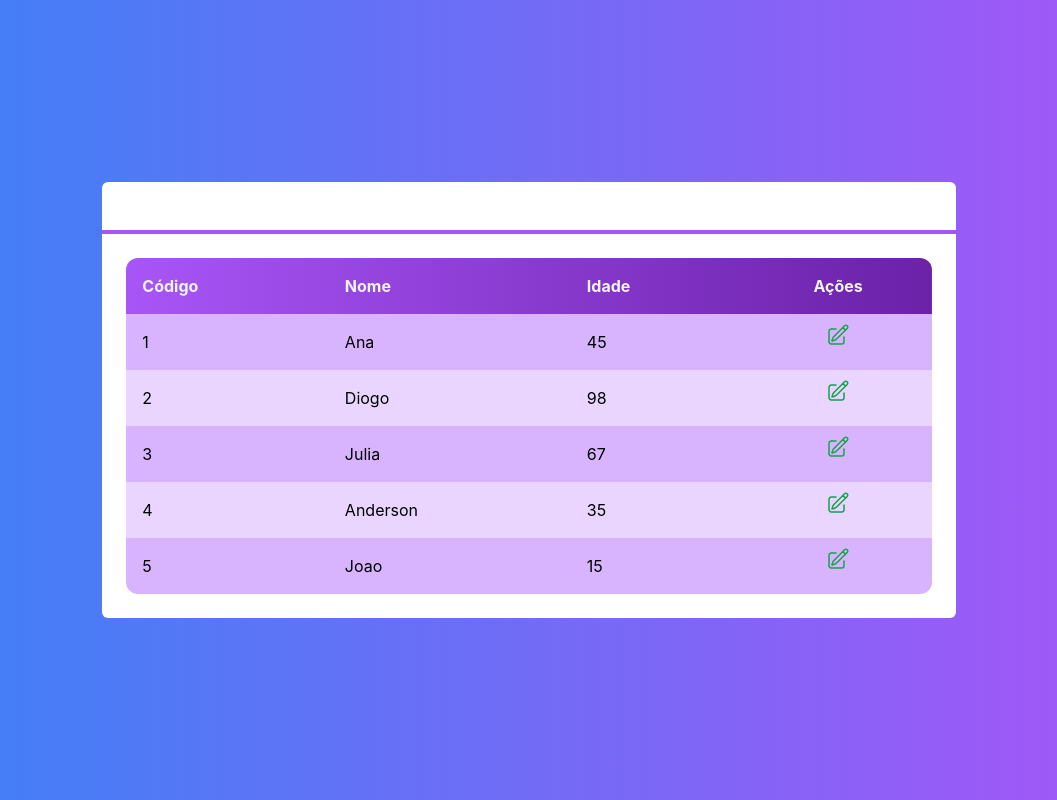
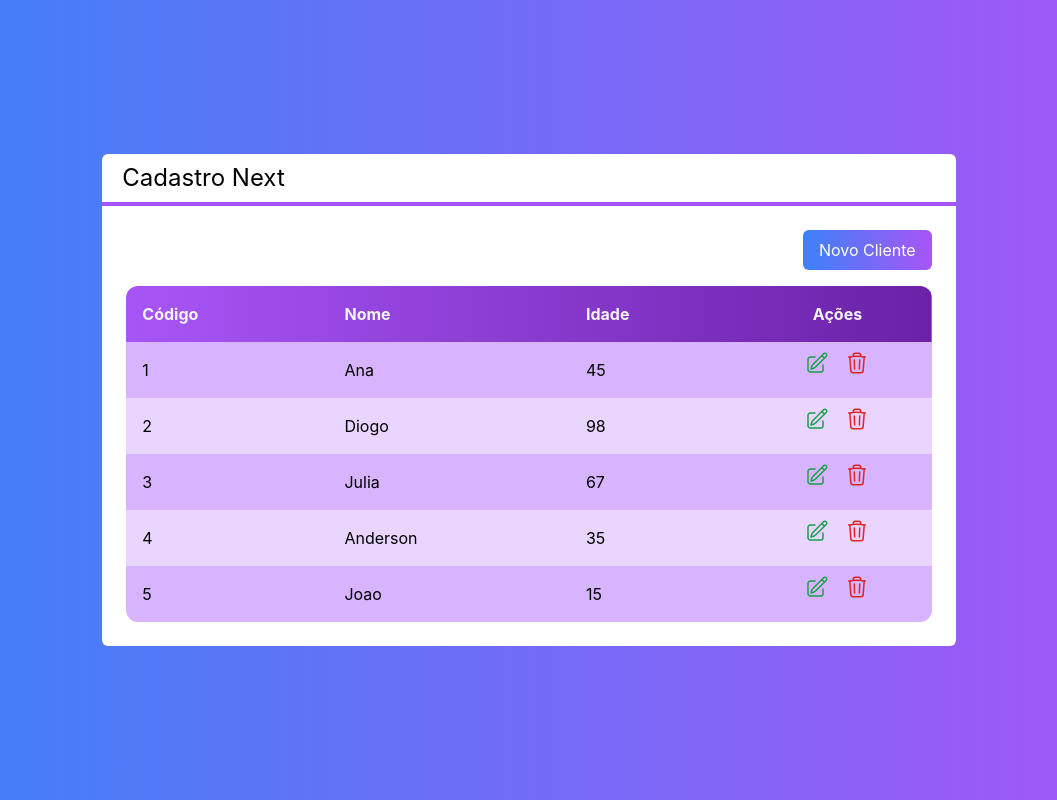
Before and after one commit to DouglasRodriguesBoeno/CRUD-NextJs-Firebase-TailwindCSS, a Next.js app in the folder next-crud/: page / in a window 1280 px wide. Shown: the whole page, without its empty margins (111-1168 px from the left). Built offline with nearby package versions, Linux system fonts and the light colour scheme.

Commit message:
create button new client

```diff
--- /dev/null
+++ b/next-crud/src/components/Button.tsx
@@ -0,0 +1,18 @@
+interface buttonProps {
+    color?: 'green' | 'blue' | 'gray' | 'red'
+    className?: string
+    children: any
+}
+
+export default (props: buttonProps) => {
+    const color = props.color ?? 'green'
+
+    return (
+        <button className={`
+        bg-gradient-to-r from-${color}-400 to-${color}-500
+        text-white px-4 py-2 rounded-md ${props.className}
+      `}>
+            {props.children}
+        </button>
+    )
+}
--- a/next-crud/src/components/Title.tsx
+++ b/next-crud/src/components/Title.tsx
@@ -3,7 +3,7 @@ import React from "react";
 export default (props) => {
     return (
         <div className="flex flex-col justify-center">
-            <h1 className="px-5  py-2 text-2xl">
+            <h1 className="px-5  py-2 text-2xl text-black">
                 {props.children}
                 </h1>
             <hr className="border-2 border-purple-500"></hr>
--- a/next-crud/src/pages/index.tsx
+++ b/next-crud/src/pages/index.tsx
@@ -2,6 +2,7 @@ import React from 'react'
 import Layout from '../components/Layout'
 import Table from '../components/Table'
 import Cliente from '../core/Cliente'
+import Button from '../components/Button'
 
 export default function Home() {
   const clientes = [
@@ -17,7 +18,7 @@ export default function Home() {
   }
 
   function clienteDelete(cliente: Cliente) {
-    console.log(cliente.nome)
+    console.log(`Excluir ${cliente.nome}`)
   }
 
   return (
@@ -28,7 +29,12 @@ export default function Home() {
     `}>
 
       <Layout title="Cadastro Next">
-        <Table clientes={clientes} clienteSelection={clienteSelection}></Table>
+        <div className={`flex justify-end`}>
+          <Button color='green' className='mb-4'>Novo Cliente</Button>
+        </div>
+        <Table clientes={clientes}
+          clienteDelete={clienteDelete}
+          clienteSelection={clienteSelection}></Table>
       </Layout>
     </div>
   )
--- a/next-crud/tailwind.config.js
+++ b/next-crud/tailwind.config.js
@@ -1,8 +1,14 @@
 /** @type {import('tailwindcss').Config} */
 module.exports = {
-  content: [
-    "./src/pages/**/*.{js,ts,jsx,tsx}",
-    "./src/components/**/*.{js,ts,jsx,tsx}",
+  content:
+    [
+      "./src/pages/**/*.{js,ts,jsx,tsx}",
+      "./src/components/**/*.{js,ts,jsx,tsx}",
+    ],
+  safelist: [
+    /^bg-/,
+    /^to-/,
+    /^from-/,
   ],
   theme: {
     extend: {},
```
